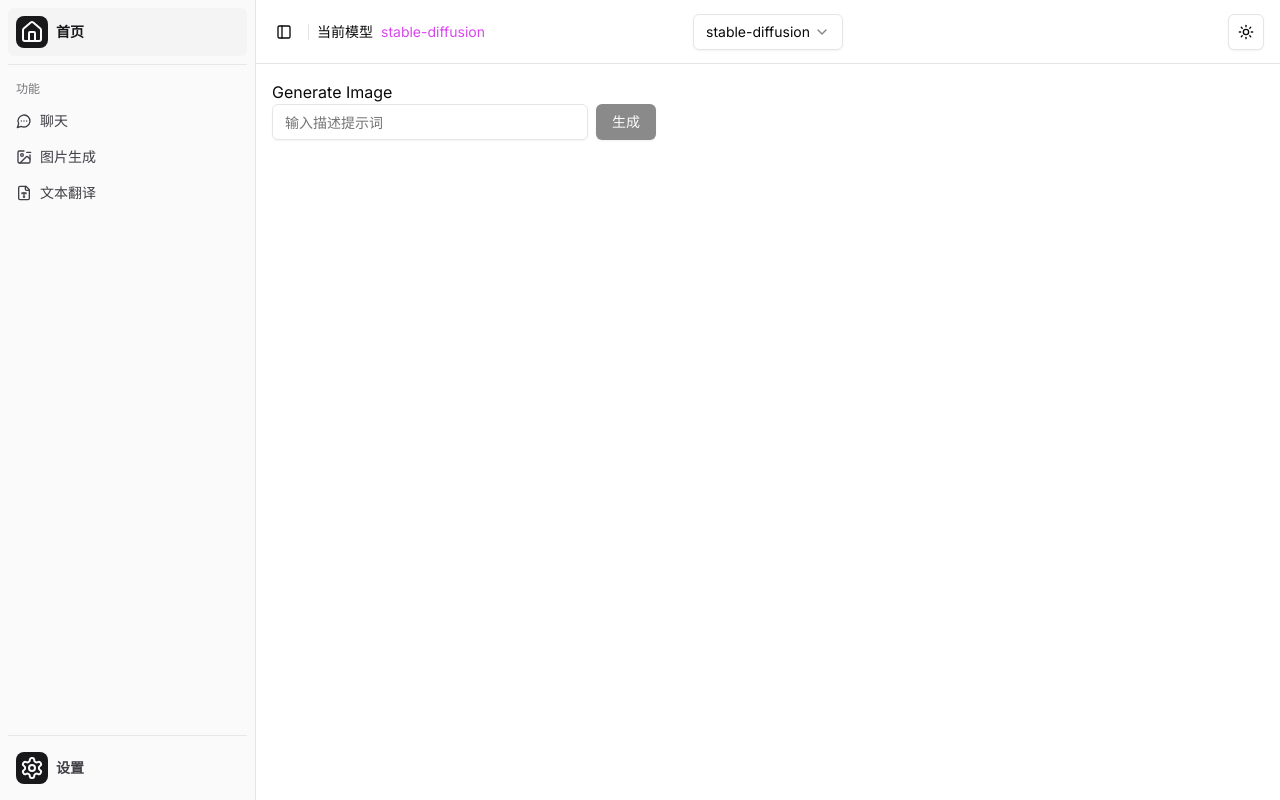
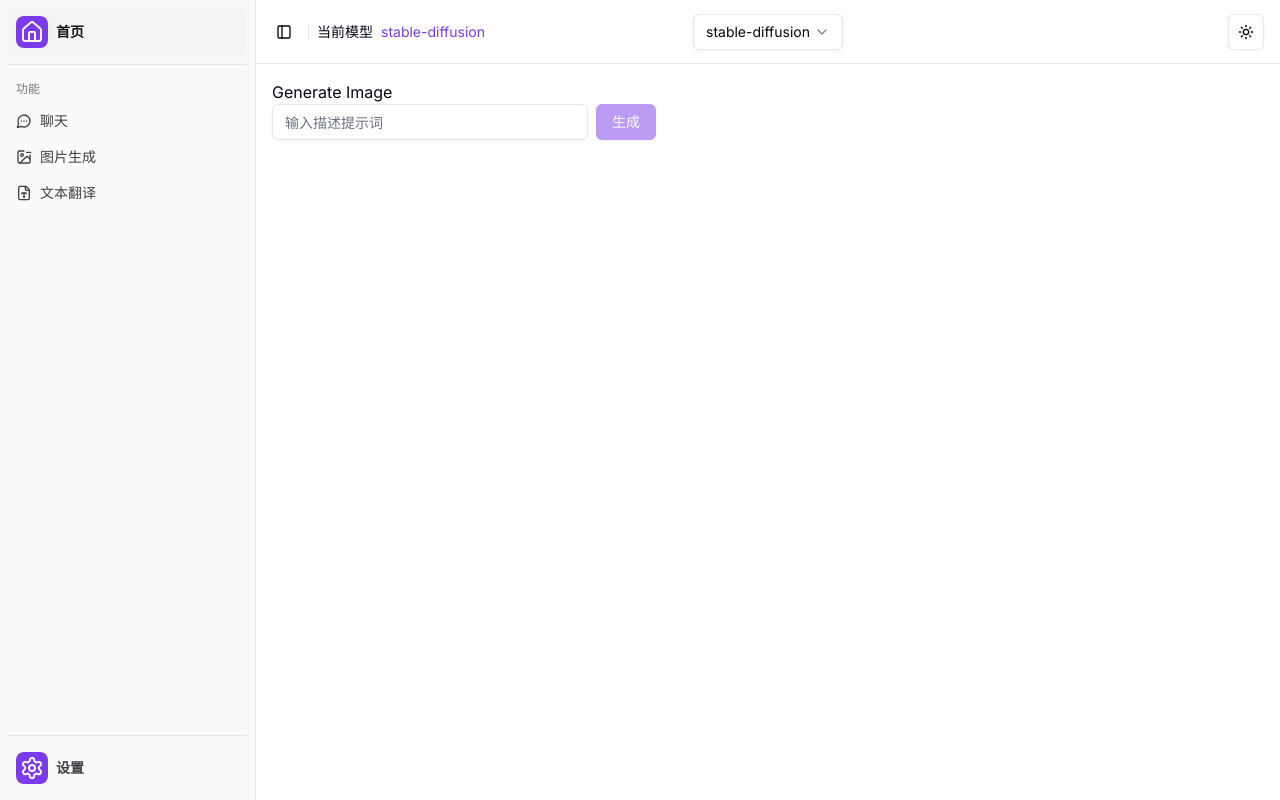
Before and after one commit to lightdev627/my-chat-web, a Next.js app: page /gen-image in a window 1280 px wide. Built offline with nearby package versions, Linux system fonts and the light colour scheme.

Commit message:
feat: update

```diff
--- a/app/globals.css
+++ b/app/globals.css
@@ -25,30 +25,30 @@
 @layer base {
 	:root {
 		--background: 0 0% 100%;
-    --foreground: 0 0% 3.9%;
+		--foreground: 224 71.4% 4.1%;
 		--card: 0 0% 100%;
-    --card-foreground: 0 0% 3.9%;
+		--card-foreground: 224 71.4% 4.1%;
 		--popover: 0 0% 100%;
-    --popover-foreground: 0 0% 3.9%;
-    --primary: 0 0% 9%;
-    --primary-foreground: 0 0% 98%;
-    --secondary: 0 0% 96.1%;
-    --secondary-foreground: 0 0% 9%;
-    --muted: 0 0% 96.1%;
-    --muted-foreground: 0 0% 45.1%;
-    --accent: 0 0% 96.1%;
-    --accent-foreground: 0 0% 9%;
+		--popover-foreground: 224 71.4% 4.1%;
+		--primary: 262.1 83.3% 57.8%;
+		--primary-foreground: 210 20% 98%;
+		--secondary: 220 14.3% 95.9%;
+		--secondary-foreground: 220.9 39.3% 11%;
+		--muted: 220 14.3% 95.9%;
+		--muted-foreground: 220 8.9% 46.1%;
+		--accent: 220 14.3% 95.9%;
+		--accent-foreground: 220.9 39.3% 11%;
 		--destructive: 0 84.2% 60.2%;
-    --destructive-foreground: 0 0% 98%;
-    --border: 0 0% 89.8%;
-    --input: 0 0% 89.8%;
-    --ring: 0 0% 3.9%;
+		--destructive-foreground: 210 20% 98%;
+		--border: 220 13% 91%;
+		--input: 220 13% 91%;
+		--ring: 262.1 83.3% 57.8%;
+		--radius: 0.5rem;
 		--chart-1: 12 76% 61%;
 		--chart-2: 173 58% 39%;
 		--chart-3: 197 37% 24%;
 		--chart-4: 43 74% 66%;
 		--chart-5: 27 87% 67%;
-    --radius: 0.5rem;
 		--sidebar-background: 0 0% 98%;
 		--sidebar-foreground: 240 5.3% 26.1%;
 		--sidebar-primary: 240 5.9% 10%;
@@ -56,28 +56,29 @@
 		--sidebar-accent: 240 4.8% 95.9%;
 		--sidebar-accent-foreground: 240 5.9% 10%;
 		--sidebar-border: 220 13% 91%;
-    --sidebar-ring: 217.2 91.2% 59.8%;
+		--sidebar-ring: 262.1 83.3% 57.8%;
 	}
+
 	.dark {
-    --background: 0 0% 3.9%;
-    --foreground: 0 0% 98%;
-    --card: 0 0% 3.9%;
-    --card-foreground: 0 0% 98%;
-    --popover: 0 0% 3.9%;
-    --popover-foreground: 0 0% 98%;
-    --primary: 0 0% 98%;
-    --primary-foreground: 0 0% 9%;
-    --secondary: 0 0% 14.9%;
-    --secondary-foreground: 0 0% 98%;
-    --muted: 0 0% 14.9%;
-    --muted-foreground: 0 0% 63.9%;
-    --accent: 0 0% 14.9%;
-    --accent-foreground: 0 0% 98%;
+		--background: 224 71.4% 4.1%;
+		--foreground: 210 20% 98%;
+		--card: 224 71.4% 4.1%;
+		--card-foreground: 210 20% 98%;
+		--popover: 224 71.4% 4.1%;
+		--popover-foreground: 210 20% 98%;
+		--primary: 263.4 70% 50.4%;
+		--primary-foreground: 210 20% 98%;
+		--secondary: 215 27.9% 16.9%;
+		--secondary-foreground: 210 20% 98%;
+		--muted: 215 27.9% 16.9%;
+		--muted-foreground: 217.9 10.6% 64.9%;
+		--accent: 215 27.9% 16.9%;
+		--accent-foreground: 210 20% 98%;
 		--destructive: 0 62.8% 30.6%;
-    --destructive-foreground: 0 0% 98%;
-    --border: 0 0% 14.9%;
-    --input: 0 0% 14.9%;
-    --ring: 0 0% 83.1%;
+		--destructive-foreground: 210 20% 98%;
+		--border: 215 27.9% 16.9%;
+		--input: 215 27.9% 16.9%;
+		--ring: 263.4 70% 50.4%;
 		--chart-1: 220 70% 50%;
 		--chart-2: 160 60% 45%;
 		--chart-3: 30 80% 55%;
@@ -85,12 +86,12 @@
 		--chart-5: 340 75% 55%;
 		--sidebar-background: 240 5.9% 10%;
 		--sidebar-foreground: 240 4.8% 95.9%;
-    --sidebar-primary: 224.3 76.3% 48%;
+		--sidebar-primary: 263.4 70% 50.4%;
 		--sidebar-primary-foreground: 0 0% 100%;
 		--sidebar-accent: 240 3.7% 15.9%;
 		--sidebar-accent-foreground: 240 4.8% 95.9%;
 		--sidebar-border: 240 3.7% 15.9%;
-    --sidebar-ring: 217.2 91.2% 59.8%;
+		--sidebar-ring: 263.4 70% 50.4%;
 	}
 }
 
--- a/app/layout.js
+++ b/app/layout.js
@@ -2,6 +2,7 @@
 
 import { AppNavbar } from '@/components/navbar'
 import { AppSidebar } from '@/components/sidebar/'
+import CanvasCursor from '@/components/anim/canvas-cursor'
 import FullLoading from '@/components/full-loading'
 import { Inter } from 'next/font/google'
 import { SidebarProvider } from '@/components/ui/sidebar'
@@ -27,9 +28,10 @@
 							<div className='p-4 flex-1'>{children}</div>
 						</main>
 					</SidebarProvider>
-					<FullLoading />
+					<Toaster position='top-right' richColors />
 				</ThemeProvider>
-				<Toaster position='top-right' richColors />
+				<FullLoading />
+				<CanvasCursor />
 			</body>
 		</html>
 	)
--- a/app/page.js
+++ b/app/page.js
@@ -1,4 +1,3 @@
-import CanvasCursor from '@/components/anim/canvas-cursor'
 import { ModelToolList } from '@/components/home/ModelToolList'
 import TextWriter from '@/components/anim/text-writer'
 
@@ -12,7 +11,6 @@
 			<div className='text-center mt-10 text-2xl font-bold'>
 				<TextWriter text={'选择一个模型，开始加速吧！'} delay={0.2} loop />
 			</div>
-			<CanvasCursor />
 		</div>
 	)
 }
--- a/components/navbar/ModelInfo.jsx
+++ b/components/navbar/ModelInfo.jsx
@@ -14,7 +14,7 @@
 	return (
 		<div className='flex items-center gap-2 text-foreground text-sm'>
 			<div>当前模型</div>
-			<div className='text-fuchsia-500'>{currentModel?.name || '--'}</div>
+			<div className='text-primary'>{currentModel?.name || '--'}</div>
 		</div>
 	)
 }
--- a/components/sidebar/footer.jsx
+++ b/components/sidebar/footer.jsx
@@ -1,4 +1,5 @@
 import { SidebarMenu, SidebarMenuButton, SidebarMenuItem } from '@/components/ui/sidebar'
+
 import { Settings } from 'lucide-react'
 
 export function Footer() {
@@ -10,7 +11,7 @@
 					size='lg'
 					className='data-[state=open]:bg-sidebar-accent data-[state=open]:text-sidebar-accent-foreground'
 				>
-					<div className='flex aspect-square size-8 items-center justify-center rounded-lg bg-sidebar-primary text-sidebar-primary-foreground'>
+					<div className='flex aspect-square size-8 items-center justify-center rounded-lg bg-primary text-sidebar-primary-foreground'>
 						<Settings />
 					</div>
 					<div className='grid flex-1 text-left text-sm leading-tight'>
--- a/components/sidebar/header.jsx
+++ b/components/sidebar/header.jsx
@@ -1,4 +1,5 @@
 import { SidebarMenu, SidebarMenuButton, SidebarMenuItem } from '@/components/ui/sidebar'
+
 import { Home } from 'lucide-react'
 import Link from 'next/link'
 
@@ -14,7 +15,7 @@
 					asChild
 				>
 					<Link href='/'>
-						<div className='flex aspect-square size-8 items-center justify-center rounded-lg bg-sidebar-primary text-sidebar-primary-foreground'>
+						<div className='flex aspect-square size-8 items-center justify-center rounded-lg bg-primary text-sidebar-primary-foreground'>
 							<Home />
 						</div>
 						<div className='grid flex-1 text-left text-sm leading-tight'>
--- a/tailwind.config.js
+++ b/tailwind.config.js
@@ -52,11 +52,11 @@
 				input: 'hsl(var(--input))',
 				ring: 'hsl(var(--ring))',
 				chart: {
-    				'1': 'hsl(var(--chart-1))',
-    				'2': 'hsl(var(--chart-2))',
-    				'3': 'hsl(var(--chart-3))',
-    				'4': 'hsl(var(--chart-4))',
-    				'5': 'hsl(var(--chart-5))'
+					1: 'hsl(var(--chart-1))',
+					2: 'hsl(var(--chart-2))',
+					3: 'hsl(var(--chart-3))',
+					4: 'hsl(var(--chart-4))',
+					5: 'hsl(var(--chart-5))'
 				},
 				sidebar: {
 					DEFAULT: 'hsl(var(--sidebar-background))',
```
Lines whose indentation alone changed are shown as unchanged.
